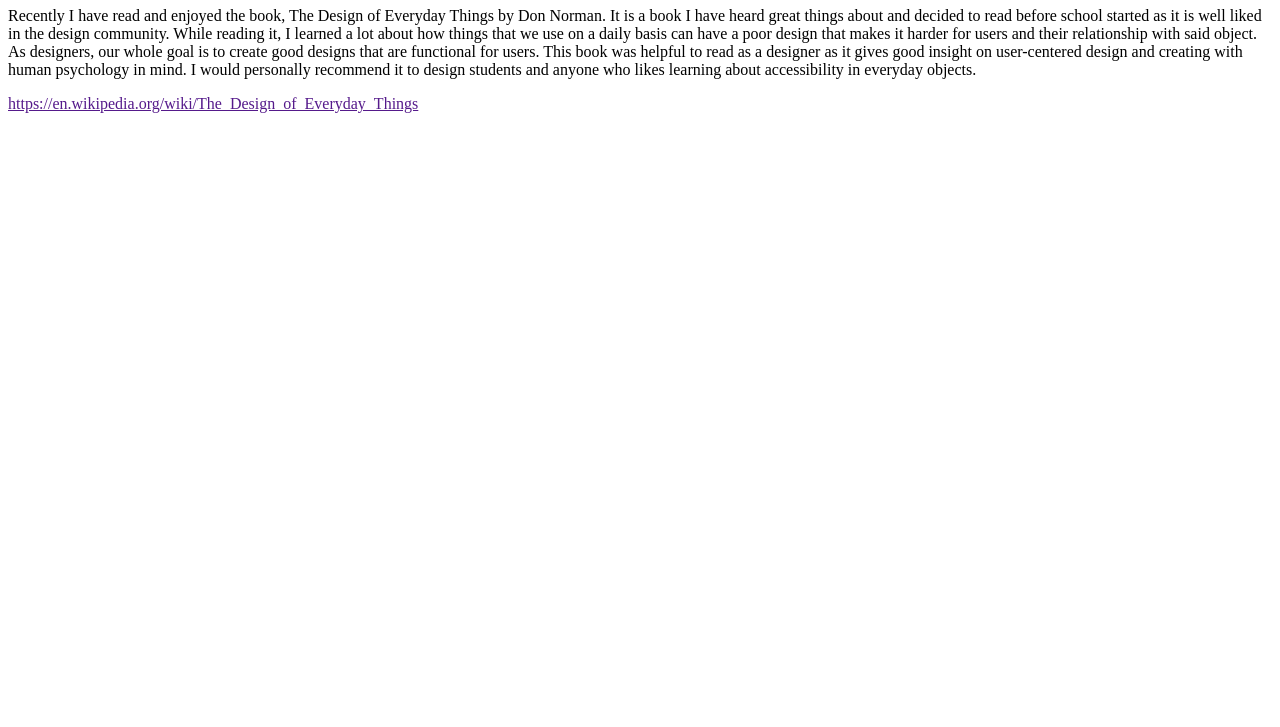
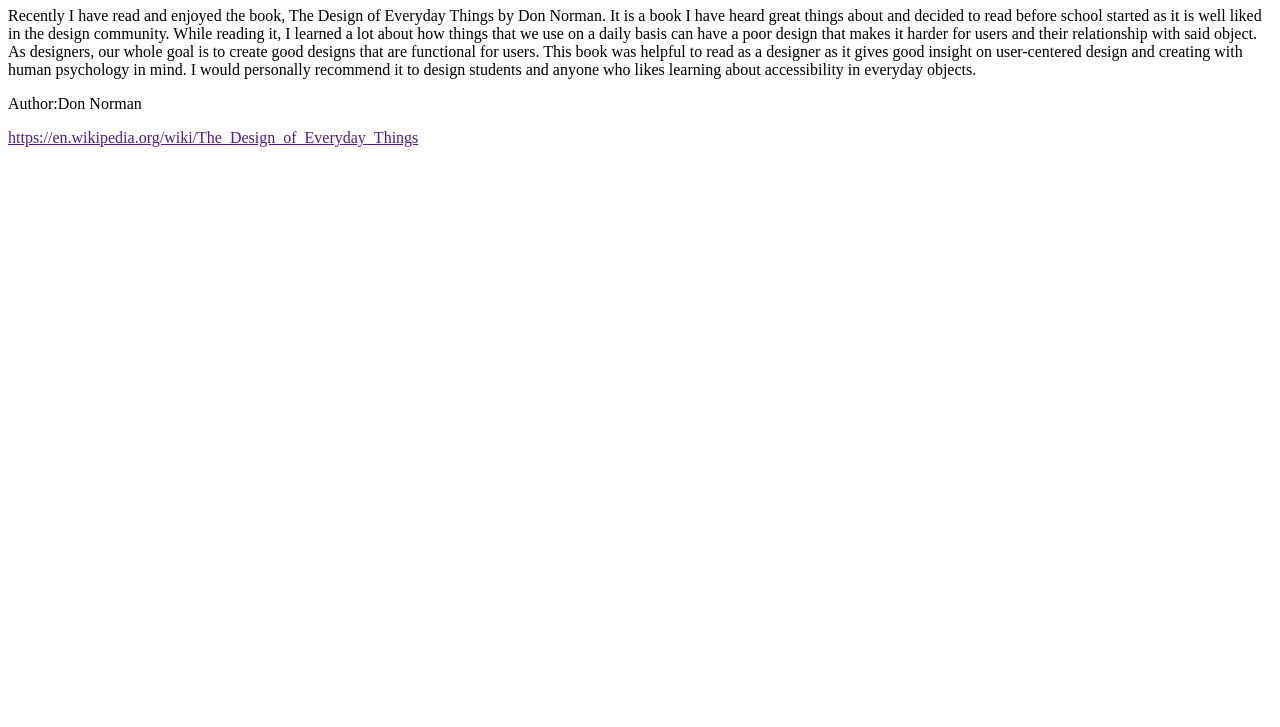
Before and after one commit to pint9785/ux220-lab-2-demo., a plain HTML site: page index.html in a window 1280 px wide. Shown: the part 73-800 px from the top of the page. Drawn offline with Linux system fonts and the light colour scheme.

Commit message:
Update index.html

```diff
--- a/index.html
+++ b/index.html
@@ -10,9 +10,8 @@
 
     </p>
     <footer>
-  <nav>
+      <p>Author:Don Norman</p>
       <a href>https://en.wikipedia.org/wiki/The_Design_of_Everyday_Things</a href>
-  </nav>
 
     </footer>
 
```
